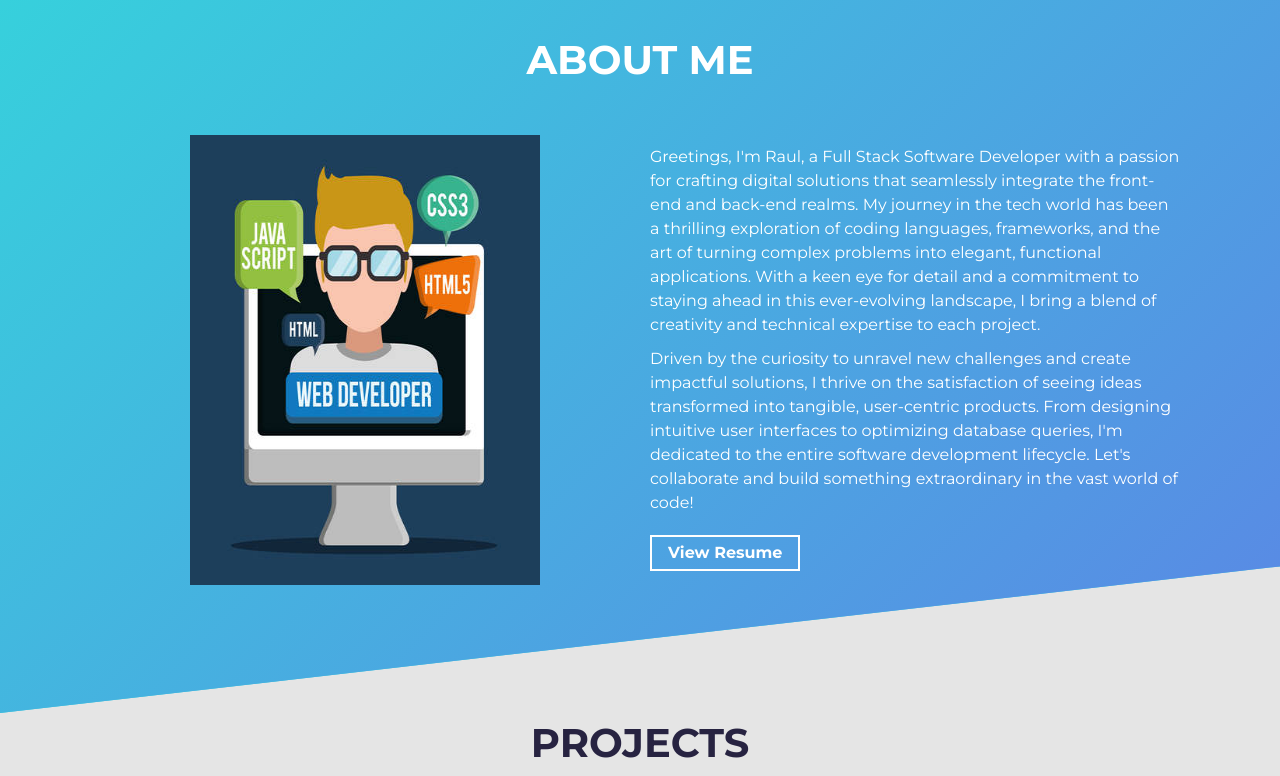
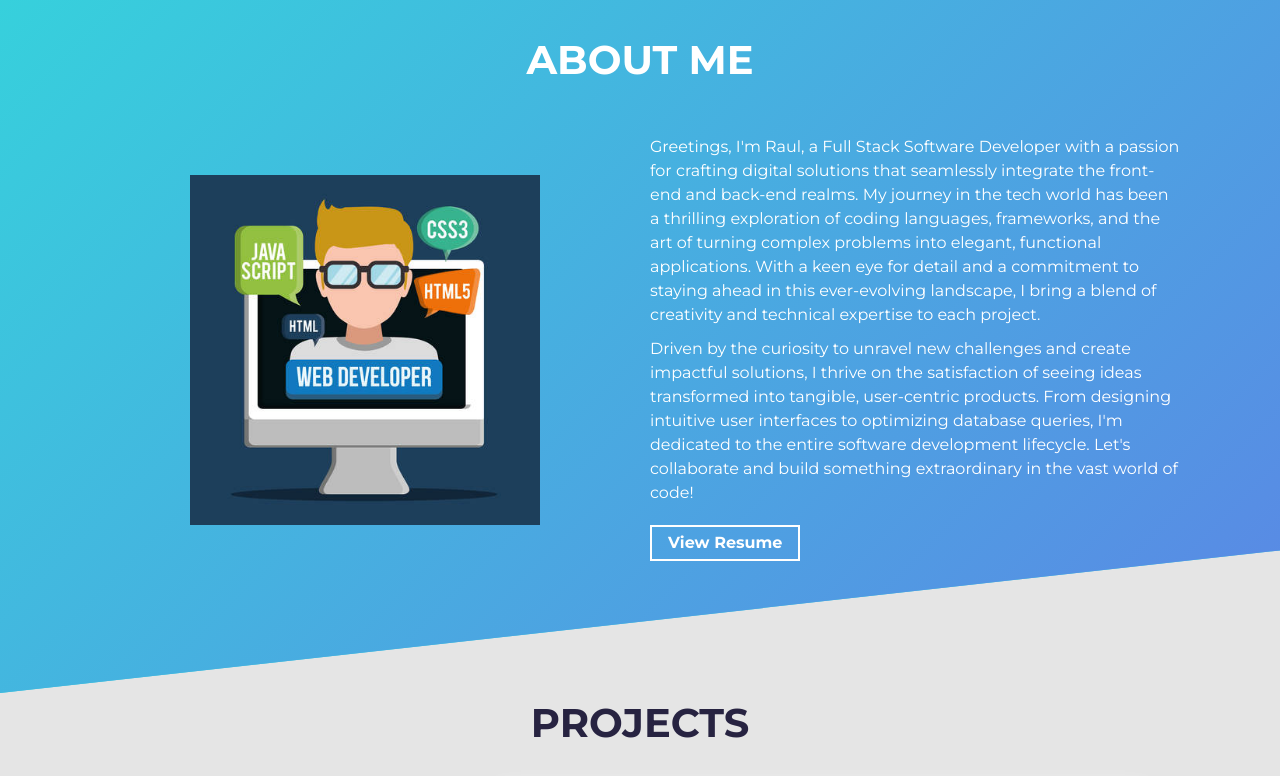
Before and after one commit to RaulAbakarov/MyPortfolio, a plain HTML site: page index.html in a window 1280 px wide. Shown: the part 820-1596 px from the top of the page. Drawn offline with Linux system fonts and the light colour scheme.

Commit message:
Update index.html
commit

```diff
--- a/index.html
+++ b/index.html
@@ -114,7 +114,7 @@ Have fun creating your portfolio on this template!!! -->
               src="./assets/profile.png"
               alt="Profile Image"
               width="450"
-              height="450"
+              height="350"
             />
           </div>
           <div class="about-wrapper__info">
```
